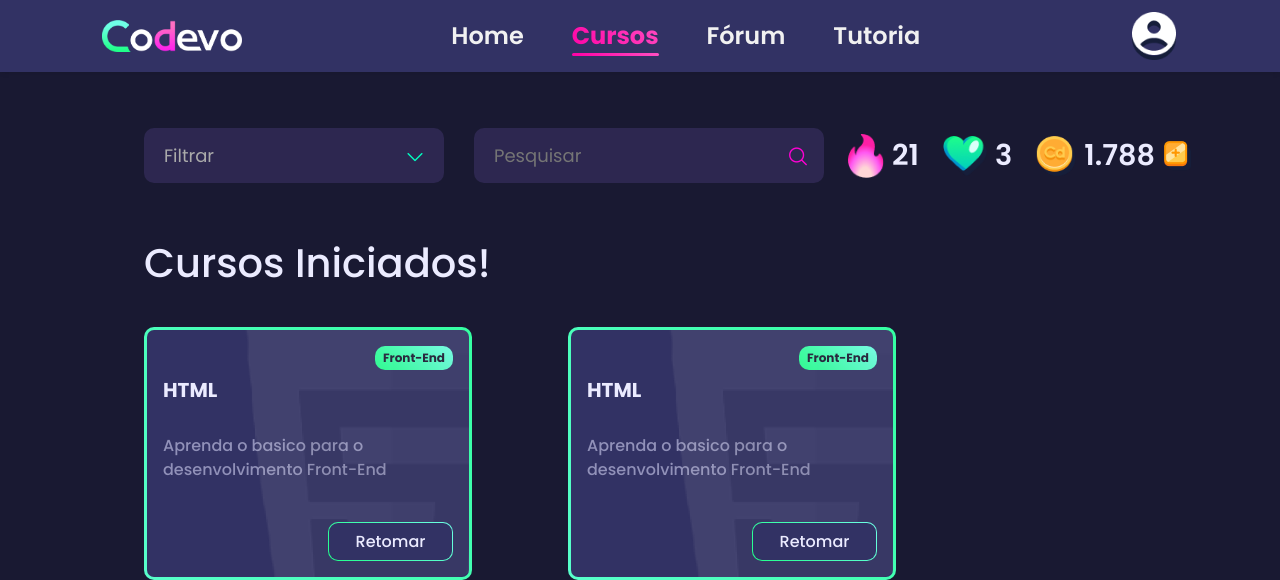
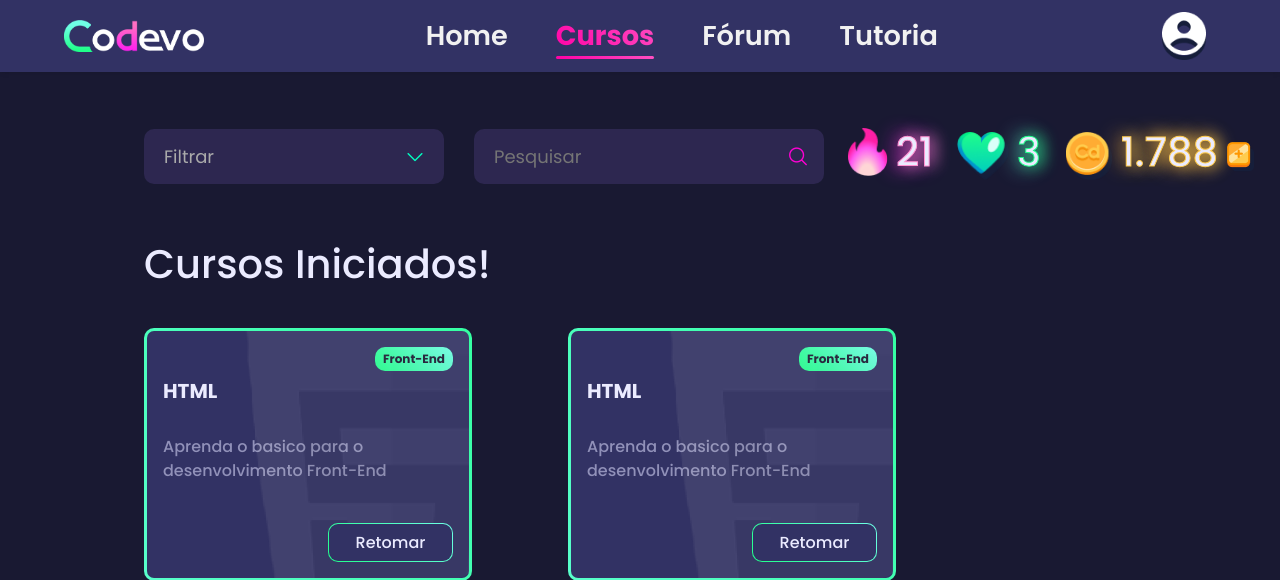
Before and after one commit to marinaluizaaraujo/PI_primeiro_semestre, a PHP site: page /pages/cursos.html in a window 1280 px wide; the page is wider, and only the part inside the window is pictured. Shown: the top 580 px of that part. Run offline with PHP 8.4, Linux system fonts and the light colour scheme; some libraries are stand-ins or nearby versions; some web fonts are replaced.

Commit message:
Coin, Vida e Streak finalizados

```diff
--- a/components/barra.html
+++ b/components/barra.html
@@ -16,6 +16,7 @@
 
 <body>
     <div class="barra">
+        <!-- Lado esquerdo -->
         <div class="filtros">
             <div class="select-wrapper">
                 <select>
--- a/components/nav.html
+++ b/components/nav.html
@@ -17,11 +17,10 @@
 
 <body>
     <nav class="navbar">
-        <div class="container nav-container d-flex justify-content-between align-items-center">
+        <div class="nav-container">
             <a href="index.html" class="logo">
                 <img src="../img/logo.png" alt="Logo Codevo">
             </a>
-
             <ul class="nav-menu d-flex mb-0">
                 <li><a href="card.html" class="nav-link-active">Home</a></li>
                 <li><a href="#" class="nav-link">Cursos</a></li>
@@ -30,7 +29,7 @@
             </ul>
 
             <div class="user-icon">
-                <img src="../img/coin.png" alt="Perfil">
+                <img src="../img/perfil.png" alt="Perfil">
             </div>
         </div>
     </nav>
--- a/css/barra.css
+++ b/css/barra.css
@@ -46,7 +46,8 @@
     color: #00ffbf;
     font-size: 22px;
     pointer-events: none;
-    background: none; /* CORRIGIDO */
+    background: none;
+    /* CORRIGIDO */
 }
 
 /* pesquisa */
@@ -73,7 +74,8 @@
     transform: translateY(-50%);
     color: #ff00d4;
     font-size: 22px;
-    background: none; /* CORRIGIDO */
+    background: none;
+    /* CORRIGIDO */
 }
 
 /* indicadores (lado direito) */
@@ -88,12 +90,19 @@
     margin-left: 1.5rem;
     background: none;
     gap: 0.5rem;
+        color: #EBEBFF;
+    font-size: 1.7rem;
+    font-weight: 600;
+    background: none;
+    text-shadow: 5px 0 15px #FFCC4D,
+        -5px 0 20px #FFAC33;
+    -webkit-text-stroke: 1px #FFCC4D;
 }
 
 
 .item-indicador img {
-    width: 40px;
-    height: 40px;
+    width: 48px;
+    height: 48px;
     vertical-align: middle;
     background: none;
 }
@@ -104,13 +113,21 @@
     margin-left: 1.5rem;
     background: none;
     gap: 0.5rem;
+    color: #EBEBFF;
+    font-size: 1.7rem;
+    font-weight: 600;
+    background: none;
+    text-shadow: 5px 0 15px #FF91D1,
+        -5px 0 20px #FF20EE;
+    -webkit-text-stroke: 1px #FF91D1;
 }
 
 .item-indicadorstreak img {
-    width: 36px;
-    height: 44px;
+    width: 40px;
+    height: 48px;
     vertical-align: middle;
     background: none;
+    margin-bottom: 0.5rem;
 }
 
 .item-indicadorvidas {
@@ -119,11 +136,18 @@
     margin-left: 1.5rem;
     background: none;
     gap: 0.5rem;
+    color: #EBEBFF;
+    font-size: 1.7rem;
+    font-weight: 600;
+    background: none;
+    text-shadow: 5px 0 15px #20FF8A,
+        -5px 0 20px #6FFFE6;
+    -webkit-text-stroke: 1px #20FF8A;
 }
 
 .item-indicadorvidas img {
-    width: 44px;
-    height: 40px;
+    width: 52px;
+    height: 48px;
     vertical-align: middle;
     background: none;
 }
@@ -136,12 +160,3 @@
     gap: 0.5rem;
     margin-right: 5.8rem;
 }
-
-
-.numerobarra {
-    color: #EBEBFF;
-    font-size: 1.8rem;
-    font-weight: 600;
-    margin: 0;
-    background: none;
-}
--- a/css/nav.css
+++ b/css/nav.css
@@ -5,13 +5,13 @@ body {
 }
 
 .navbar {
-
     background-color: #323264;
     padding: 0.75rem 1rem;
     box-shadow: 0 1px 5px rgba(0, 0, 0, 0.1);
 }
 
 .nav-container {
+    width: 100vw;
     display: flex;
     align-items: center;
     justify-content: space-between;
@@ -22,6 +22,9 @@ body {
 
 .logo img {
     height: 32px;
+    display: flex;
+    align-items: start;
+    margin-left: 1rem;
 }
 
 .nav-menu {
@@ -42,7 +45,7 @@ li {
 .nav-link {
     color: #f1f1f1;
     font-weight: 600;
-    font-size: 1.5rem;
+    font-size: 1.7rem;
     text-decoration: none;
     transition: color 0.4s ease;
 }
@@ -58,7 +61,7 @@ li {
     -webkit-text-fill-color: transparent;
     background-clip: text;
     color: transparent;
-    font-size: 1.5rem;
+    font-size: 1.7rem;
     font-weight: bold;
     position: relative;
     text-decoration: underline;
@@ -81,4 +84,5 @@ li {
     justify-content: center;
     width: 48px;
     height: 48px;
+    margin-right: 1.5rem;
 }
--- a/pages/cursos.html
+++ b/pages/cursos.html
@@ -23,11 +23,10 @@
 
 <body>
     <nav class="navbar">
-        <div class="container nav-container d-flex justify-content-between align-items-center">
+        <div class="nav-container">
             <a href="index.html" class="logo">
                 <img src="../img/logo.png" alt="Logo Codevo">
             </a>
-
             <ul class="nav-menu d-flex mb-0">
                 <li><a href="home.html" class="nav-link">Home</a></li>
                 <li><a href="cursos.html" class="nav-link-active">Cursos</a></li>
--- a/pages/forum.html
+++ b/pages/forum.html
@@ -17,11 +17,10 @@
 
 <body>
     <nav class="navbar">
-        <div class="container nav-container d-flex justify-content-between align-items-center">
+        <div class="nav-container">
             <a href="index.html" class="logo">
                 <img src="../img/logo.png" alt="Logo Codevo">
             </a>
-
             <ul class="nav-menu d-flex mb-0">
                 <li><a href="home.html" class="nav-link">Home</a></li>
                 <li><a href="cursos.html" class="nav-link">Cursos</a></li>
--- a/pages/home.html
+++ b/pages/home.html
@@ -17,11 +17,10 @@
 
 <body>
     <nav class="navbar">
-        <div class="container nav-container d-flex justify-content-between align-items-center">
+        <div class="nav-container">
             <a href="index.html" class="logo">
                 <img src="../img/logo.png" alt="Logo Codevo">
             </a>
-
             <ul class="nav-menu d-flex mb-0">
                 <li><a href="home.html" class="nav-link-active">Home</a></li>
                 <li><a href="cursos.html" class="nav-link">Cursos</a></li>
@@ -31,6 +30,7 @@
 
             <div class="user-icon">
                 <img src="../img/perfil.png" alt="Perfil">
+            </div>
         </div>
     </nav>
 
--- a/pages/tutoria.html
+++ b/pages/tutoria.html
@@ -17,11 +17,10 @@
 
 <body>
     <nav class="navbar">
-        <div class="container nav-container d-flex justify-content-between align-items-center">
+        <div class="nav-container">
             <a href="index.html" class="logo">
                 <img src="../img/logo.png" alt="Logo Codevo">
             </a>
-
             <ul class="nav-menu d-flex mb-0">
                 <li><a href="home.html" class="nav-link">Home</a></li>
                 <li><a href="cursos.html" class="nav-link">Cursos</a></li>
```
